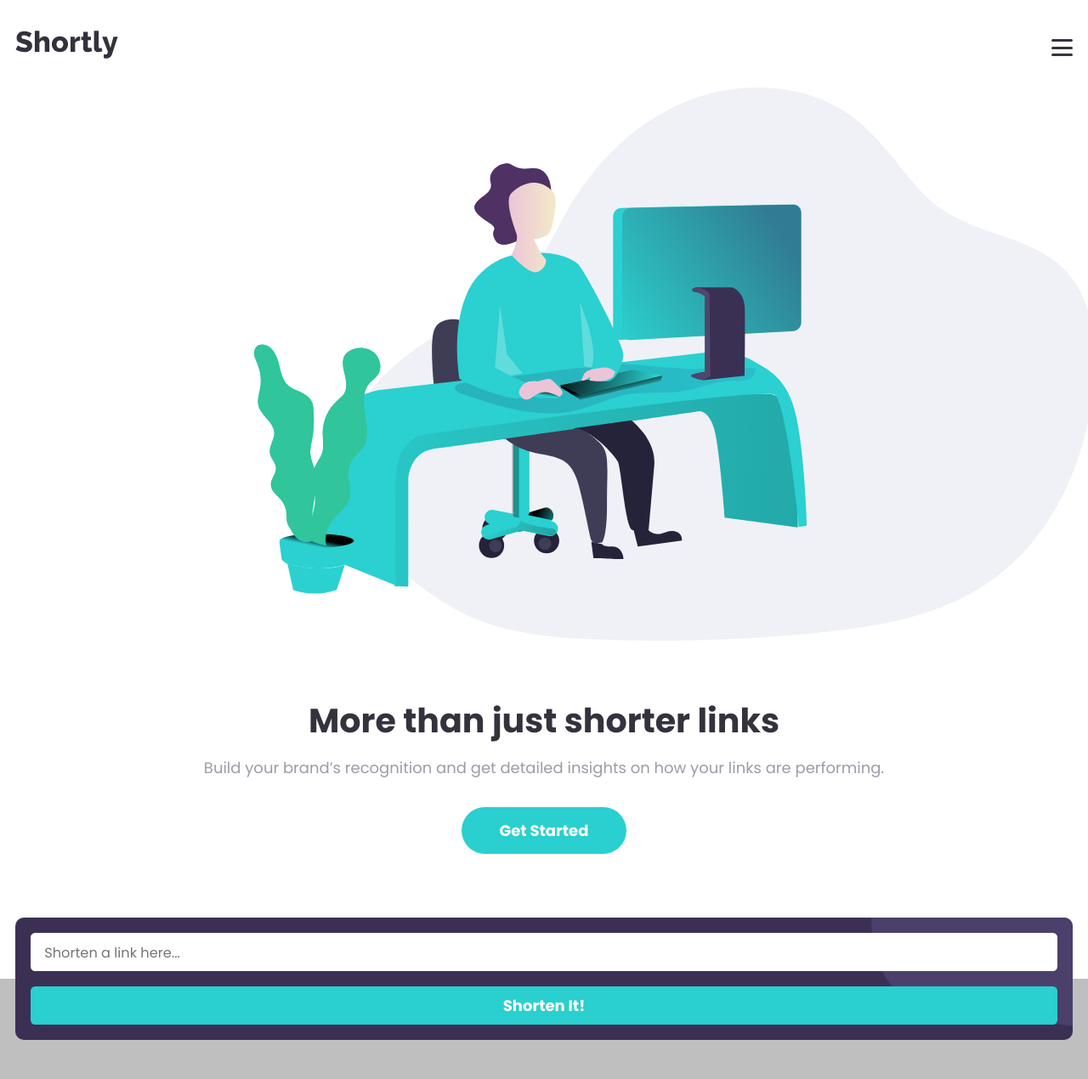
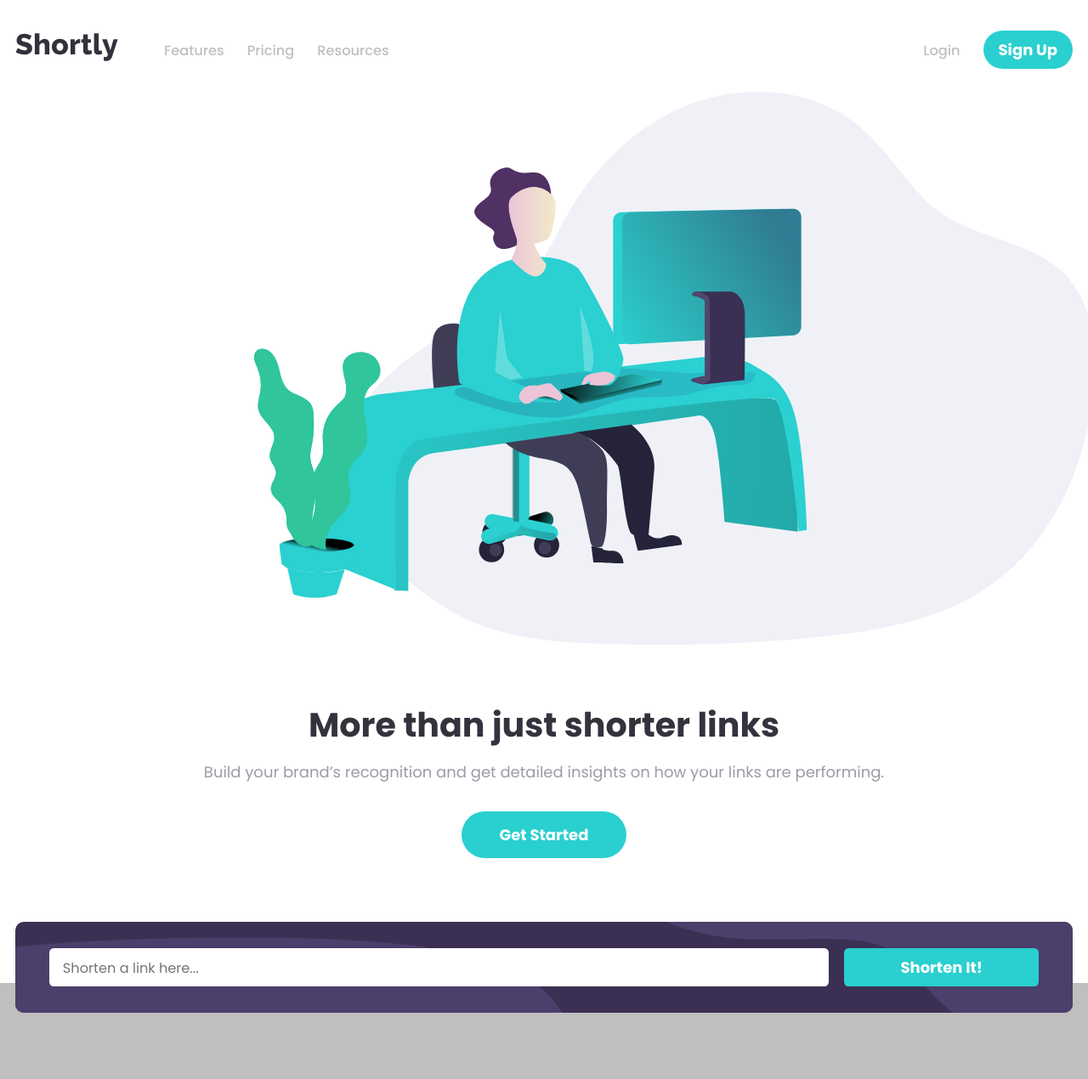
Before and after one commit to Jon-tim/Shortly-App, a plain HTML site: page index.html in a window 1280 px wide. Shown: the top 1270 px of the page at 85% size. Drawn offline with Linux system fonts and the light colour scheme.

Commit message:
updated code

```diff
--- a/index.html
+++ b/index.html
@@ -26,13 +26,13 @@
           <div>
             <img src="images/logo.svg" alt="logo" />
           </div>
-          <div>
+          <div class="desktop-nav">
             <ul>
               <li><a href="#">Features</a></li>
               <li><a href="#">Pricing</a></li>
               <li><a href="#">Resources</a></li>
             </ul>
-            <div>
+            <div class="desktop-nav-cta">
               <ul>
                 <li><a href="#">Login</a></li>
               </ul>
--- a/src/main.js
+++ b/src/main.js
@@ -60,11 +60,11 @@ linkSubmit.addEventListener("click", (e) => {
   e.preventDefault();
   if (linkInput.value === "") {
     linkInput.classList.add("invalid");
-    linkSubmit.style.marginTop = "0.5rem";
+    // linkSubmit.style.marginTop = "0.5rem";
     errorMessage.style.display = "block";
   } else {
     linkInput.classList.remove("invalid");
-    linkSubmit.style.marginTop = "1rem";
+    // linkSubmit.style.marginTop = "1rem";
     errorMessage.style.display = "none";
     shortener();
   }
--- a/src/style.css
+++ b/src/style.css
@@ -43,7 +43,7 @@ nav div:nth-child(3) {
   font-size: 1.4rem;
 } /* mobile menu button*/
 
-nav div:nth-child(2) {
+.desktop-nav {
   display: none;
 } /*nav ul lists*/
 
@@ -151,7 +151,8 @@ span {
 }
 
 .get-started,
-.mobile-menu button {
+.mobile-menu button,
+.desktop-nav-cta button {
   background-color: var(--Cyan);
   border: none;
   border-radius: 50px;
@@ -161,13 +162,14 @@ span {
   margin-top: 0.8rem;
   cursor: pointer;
 }
-
+.get-started:hover,
+.mobile-menu button:hover,
+.desktop-nav-cta button:hover {
+  opacity: 0.5;
+}
 .content-body {
   position: relative;
-  /* padding-bottom: -90px; */
-  /* margin-bottom: -90px; */
   background-color: var(--Gray);
-  /* height: ; */
 }
 .content-holder {
   padding: 1rem;
@@ -181,15 +183,21 @@ span {
   overflow: hidden;
   width: 100%;
   background-color: var(--Dark-Violet);
-  /* background-color: transparent; */
   padding: 1rem;
   border-radius: 10px;
 }
 
-.bg-shorten {
+.mobile,
+.desktop {
   position: absolute;
   right: 0;
   top: 0;
+}
+
+.desktop {
+  height: 100%;
+  width: 100%;
+  left: 0;
 }
 
 .desktop {
@@ -426,5 +434,56 @@ a {
   color: var(--Gray);
 }
 
-@media screen {
+@media only screen and (min-width: 768px) {
+  .shortener {
+    display: flex;
+    align-items: center;
+    gap: 1rem;
+    padding: 1.7rem 2.2rem;
+  }
+  .error {
+    position: absolute;
+    transform: translateY(170%);
+  }
+  nav div:nth-child(3),
+  .mobile {
+    display: none;
+  }
+  .desktop {
+    display: block;
+  }
+  .link-submit {
+    margin-top: 0;
+    width: 20%;
+  }
+  .link-input {
+    width: 80%;
+  }
+  .desktop-nav {
+    display: flex;
+    align-items: center;
+    justify-content: space-between;
+    width: 100%;
+  } /*nav ul lists*/
+
+  .desktop-nav ul,
+  .desktop-nav-cta {
+    display: flex;
+    align-items: center;
+    gap: 1.5rem;
+  }
+  .desktop-nav-cta button {
+    margin-top: 0px;
+    padding: 0.5rem 1rem;
+  }
+  .desktop-nav ul li a {
+    font-size: 0.9rem;
+    font-weight: 500;
+  }
+  .desktop-nav ul li a:hover {
+    color: var(--Very-Dark-Violet);
+  }
+  nav {
+    gap: 3rem;
+  }
 }
```
